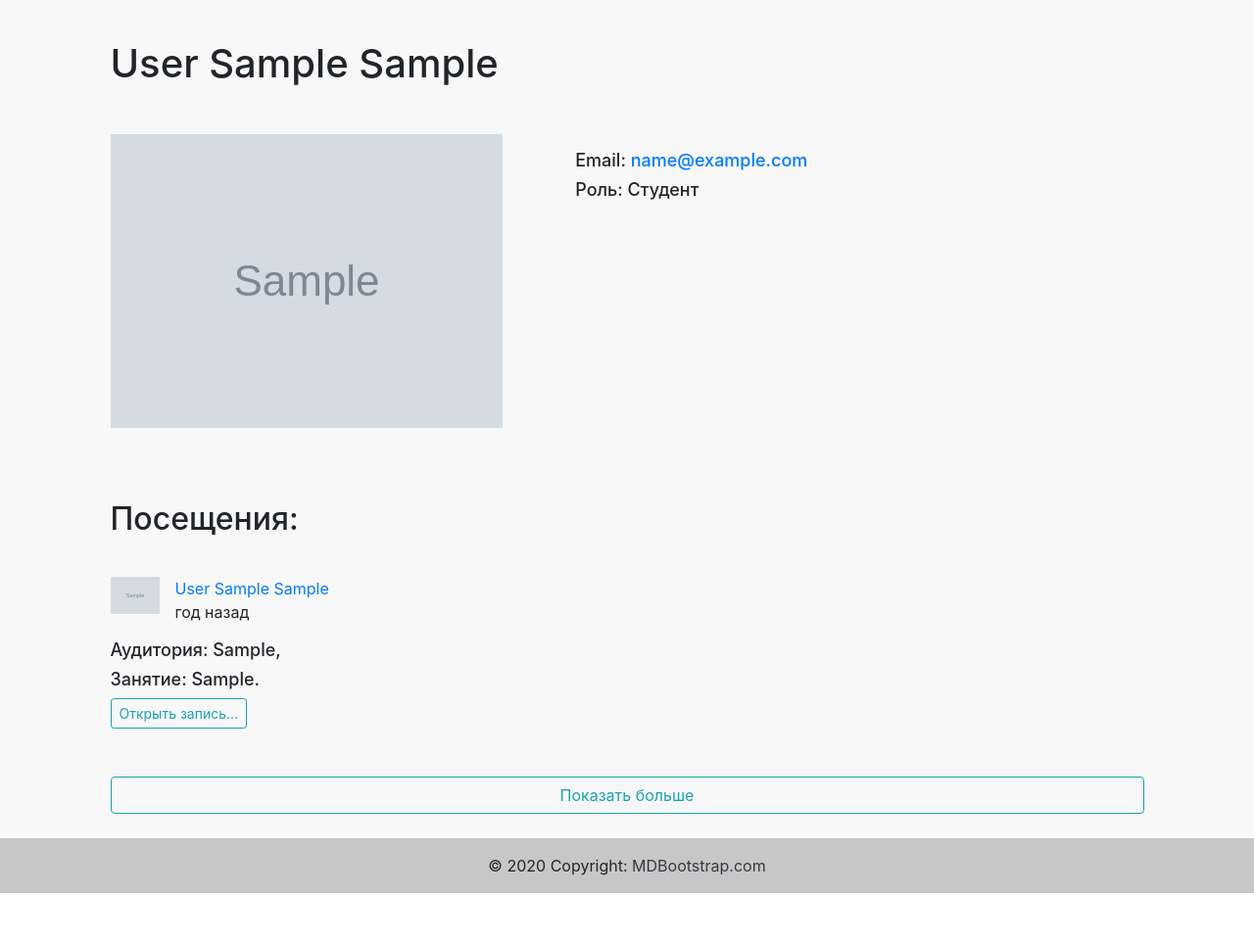
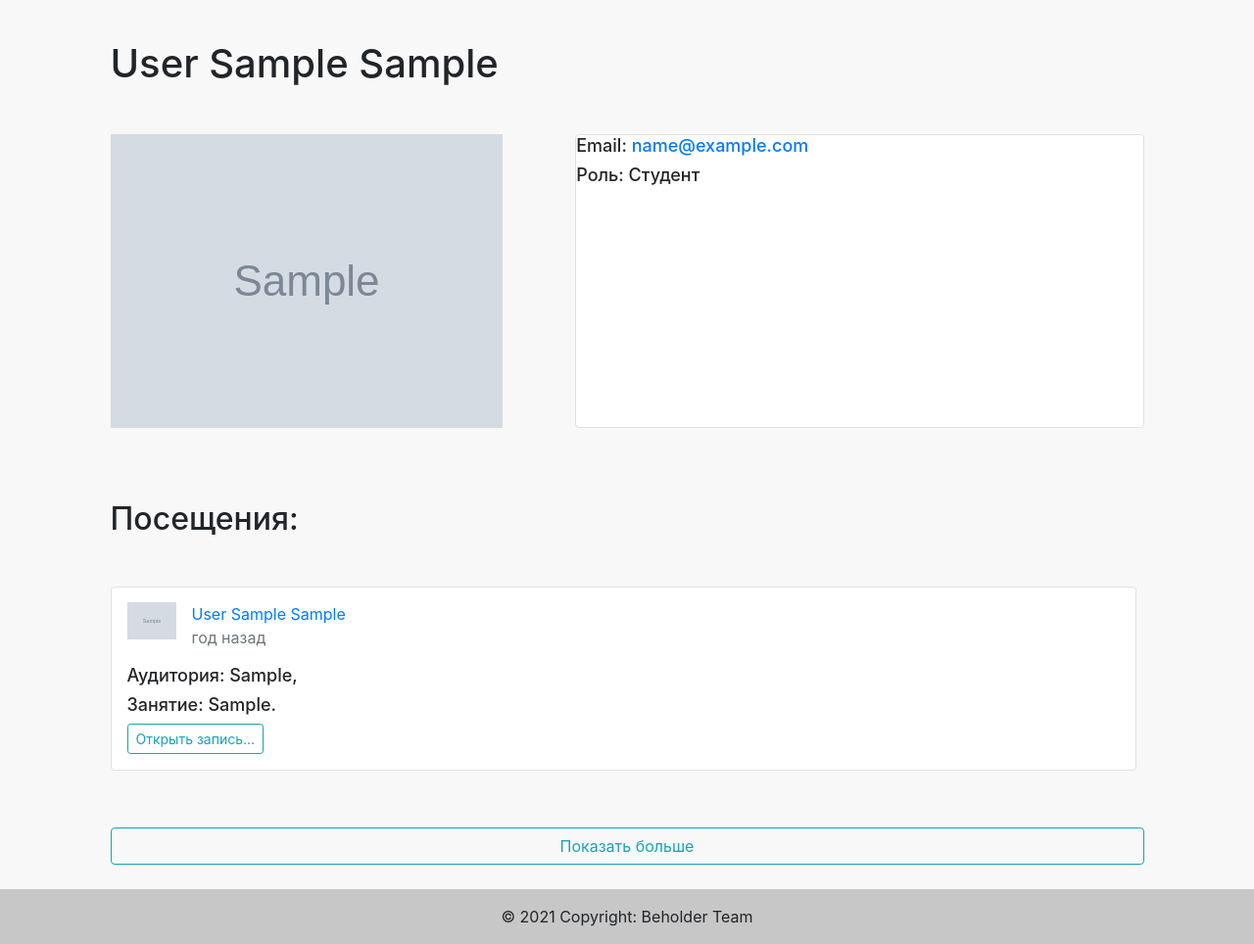
Before and after one commit to KonovalovNikolai/Beholder_Web_App, a Flask app: page /user/1 in a window 1280 px wide. Shown: the part 56-1020 px from the top of the page at 98% size. Before the commit the page ends 968 px from the top, so only its background shows below. Run offline with Flask 2, Linux system fonts and the light colour scheme; a user stored in the database is signed in; tables that the repository leaves empty hold one stand-in row (values such as "Sample post"); grey boxes marked "Sample" are stand-in pictures; parts of the project's set-up code (start-up, migrations or seed data) failed here and were passed over; some libraries are stand-ins or nearby versions.

Commit message:
Обновление стилей от Сергея

```diff
--- a/app/templates/_post.html
+++ b/app/templates/_post.html
@@ -1,4 +1,4 @@
-<article class="mb-2 post_m pb-3">
+<article class="mb-2 post_m pb-3 px-3 border rounded mr-2 bg-white">
     {% include '_post_header.html' %}
 
     <div class="mt-3">
--- a/app/templates/_post_header.html
+++ b/app/templates/_post_header.html
@@ -8,7 +8,7 @@
             {{ post.author.get_fullname() }}
             </a>
         <br>
-        <span class="ml-3">{{ post.get_humanized_time() }}</span>
+        <span class="ml-3 card-subtitle text-muted ">{{ post.get_humanized_time() }}</span>
     </span>
     </div>
 </header>
--- a/app/templates/base.html
+++ b/app/templates/base.html
@@ -20,6 +20,9 @@
     <link type="text/css" rel="stylesheet"
           href="https://cdn.jsdelivr.net/npm/bootstrap@4.6.0/dist/css/bootstrap.min.css"
           integrity="sha256-T/zFmO5s/0aSwc6ics2KLxlfbewyRz6UNw1s3Ppf5gE=" crossorigin="anonymous">
+    <link type="text/css" rel="stylesheet"
+          href="https://cdn.jsdelivr.net/npm/bootstrap-icons@1.4.1/font/bootstrap-icons.css"
+          integrity="sha256-QS7dIAjl99/EqGuGTcyjlvdpkwjskqvvdiPKFRv3jWY=" crossorigin="anonymous">
     <link type="text/css" rel="stylesheet" href="{{ url_for('.static', filename='css/base/custom.css') }}">
 
     {% block styles %}
@@ -91,17 +94,16 @@
 
 <footer class="bg-light text-center text-lg-start">
     <div class="text-center p-3" style="background-color: rgba(0, 0, 0, 0.2);">
-        © 2020 Copyright:
-        <a class="text-dark" href="https://mdbootstrap.com/">MDBootstrap.com</a>
+        © 2021 Copyright: Beholder Team
     </div>
 
-<script type="application/javascript" src="https://cdn.jsdelivr.net/npm/jquery@3.3.1/dist/jquery.min.js"
-        integrity="sha256-FgpCb/KJQlLNfOu91ta32o/NMZxltwRo8QtmkMRdAu8=" crossorigin="anonymous"></script>
-<script type="application/javascript" src="https://cdn.jsdelivr.net/npm/bootstrap@4.6.0/dist/js/bootstrap.min.js"
-        integrity="sha256-7dA7lq5P94hkBsWdff7qobYkp9ope/L5LQy2t/ljPLo=" crossorigin="anonymous"></script>
+    <script type="application/javascript" src="https://cdn.jsdelivr.net/npm/jquery@3.3.1/dist/jquery.min.js"
+            integrity="sha256-FgpCb/KJQlLNfOu91ta32o/NMZxltwRo8QtmkMRdAu8=" crossorigin="anonymous"></script>
+    <script type="application/javascript" src="https://cdn.jsdelivr.net/npm/bootstrap@4.6.0/dist/js/bootstrap.min.js"
+            integrity="sha256-7dA7lq5P94hkBsWdff7qobYkp9ope/L5LQy2t/ljPLo=" crossorigin="anonymous"></script>
 
 
-<script type="application/javascript" src="{{ url_for('static', filename='js/base/alert.js') }}"></script>
+    <script type="application/javascript" src="{{ url_for('static', filename='js/base/alert.js') }}"></script>
 
     {% block scripts %}
     {% endblock %}
--- a/app/templates/user.html
+++ b/app/templates/user.html
@@ -6,7 +6,7 @@
 
         <div class="row padding">
             <div class="column_img">
-                <div class="holder m-o p-0">
+                <div class="holder m-o p-0 ">
                     <img  src="{{ url_for('avatar', filename=user.get_avatar_name()) }}"
                          alt="User avatar" id="avatar">
                     {% if current_user.is_can_edit(user) %}
@@ -18,7 +18,7 @@
                     </div>
                 </div>
             </div>
-            <div class="column mt-3">
+            <div class="column border rounded bg-white">
                 <h2 class="au_text"> Email:
                     <a href="mailto:{{ user.email }}">{{ user.email }}</a>
                 </h2>
@@ -65,11 +65,13 @@
             <p>Нет записей.</p>
         </div>
     {% else %}
+         <div class="flex content_margin content">
         {% for post in posts %}
-            <div class="content_margin post_user">
+            <div class="">
                 {% include '_post.html' %}
             </div>
         {% endfor %}
+         </div>
         <div class="content_margin content">
             <a class="btn btn-outline-info btn-block" href="{{ url_for("user_posts", user_id=user.id) }}">Показать больше</a>
         </div>
```
Also changed, not shown: app/templates/post.html (+4 -4 lines).
